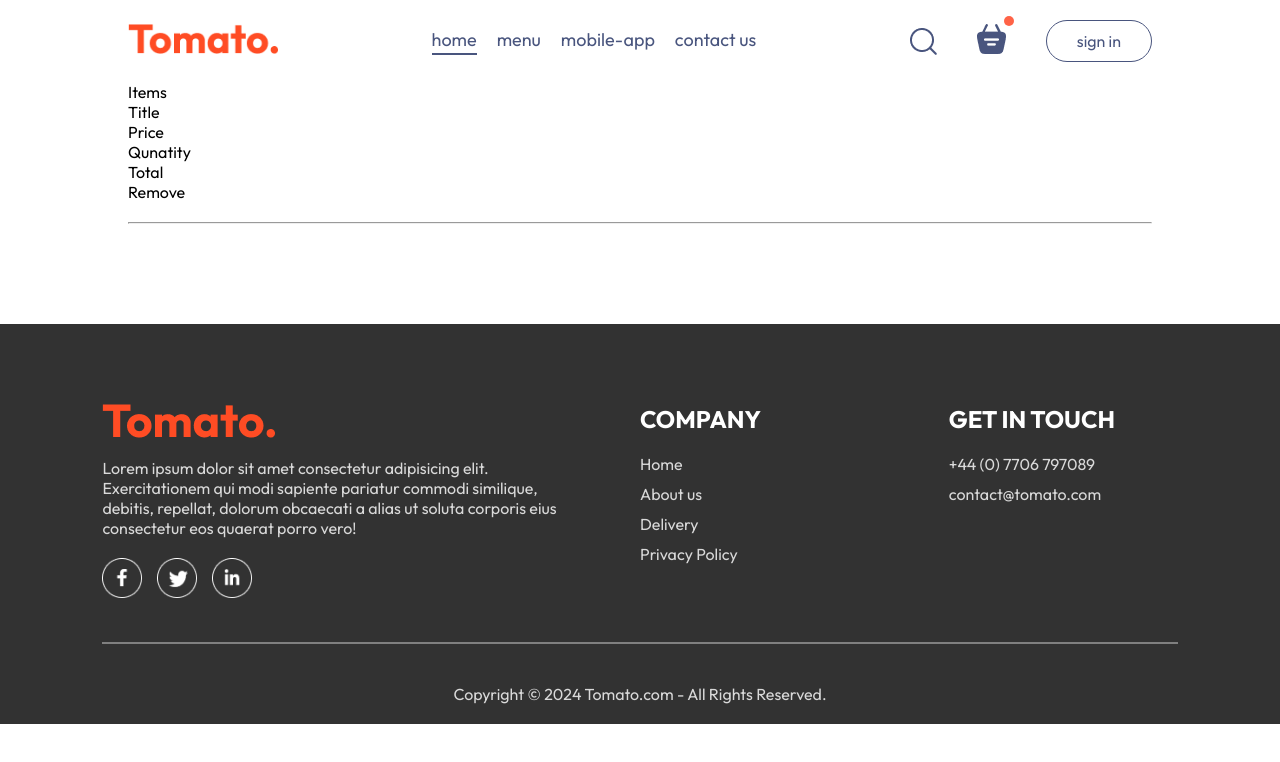
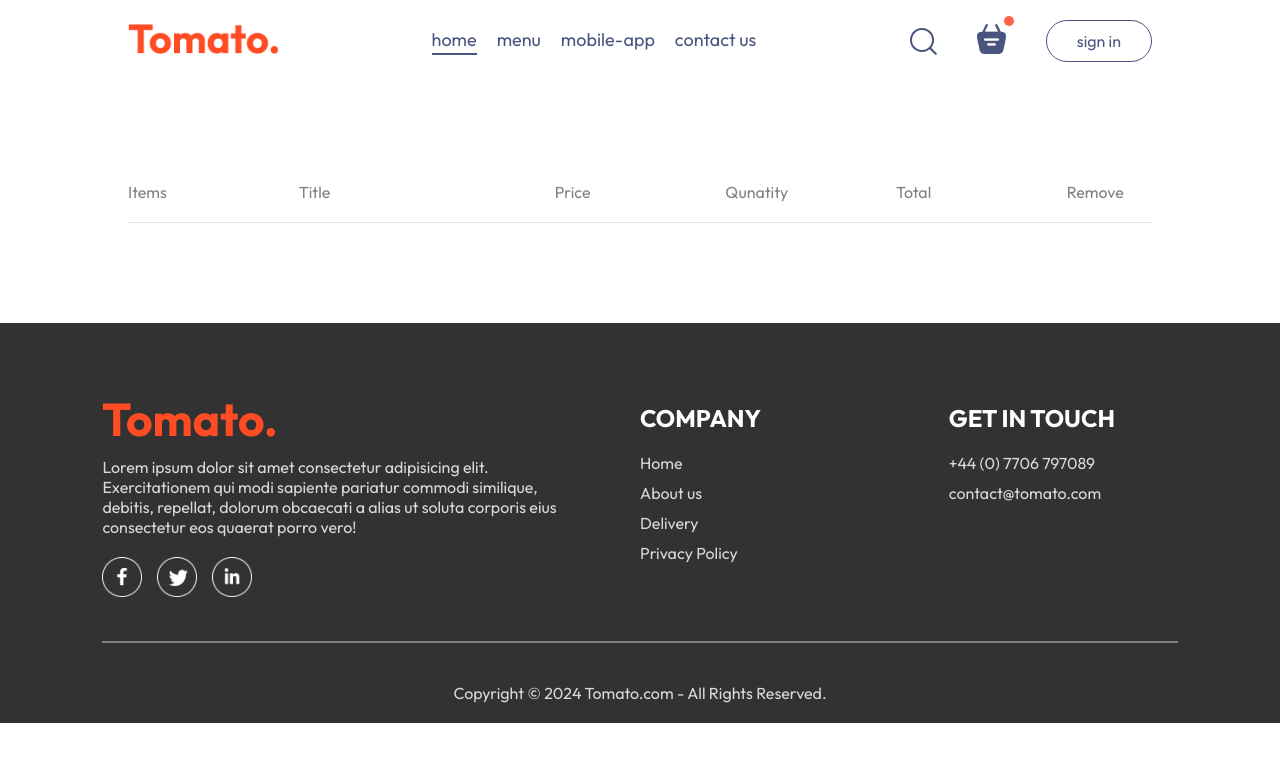
Before and after one commit to samuelireke/food-delivery, a React (Vite) app in the folder frontend/: page /cart in a window 1280 px wide. Shown: the top 762 px of the page. Built offline with nearby package versions, Linux system fonts and the light colour scheme.

Commit message:
addToCart and removeFromCart functionality added

```diff
--- a/frontend/src/pages/Cart/Cart.css
+++ b/frontend/src/pages/Cart/Cart.css
@@ -0,0 +1,29 @@
+.cart {
+  margin-top: 100px;
+}
+.cart-items-title {
+  display: grid;
+  grid-template-columns: 1fr 1.5fr 1fr 1fr 1fr 0.5fr;
+  align-items: center;
+  color: grey;
+  font-size: max(1vw.12px);
+}
+
+.cart-items-item {
+  margin: 10px 0;
+  color: black;
+}
+
+.cart-items-item img {
+  width: 50px;
+}
+
+.cart hr {
+  height: 1px;
+  background-color: #e2e2e2;
+  border: none;
+}
+
+.cart-items-item .cross {
+  cursor: pointer;
+}
--- a/frontend/src/pages/Cart/Cart.jsx
+++ b/frontend/src/pages/Cart/Cart.jsx
@@ -20,8 +20,18 @@
         {food_list.map((item, index) => {
           if (cartItems[item._id] > 0) {
             return (
-              <div className="cart-items-title cart-items-item">
-                <p>{item.name}</p>
+              <div>
+                <div className="cart-items-title cart-items-item">
+                  <img src={item.image} alt={item.name} />
+                  <p>{item.name}</p>
+                  <p>£{item.price}</p>
+                  <p>{cartItems[item._id]}</p>
+                  <p>£{item.price * cartItems[item._id]}</p>
+                  <p onClick={() => removeFromCart(item._id)} className="cross">
+                    x
+                  </p>
+                </div>
+                <hr />
               </div>
             );
           }
```
